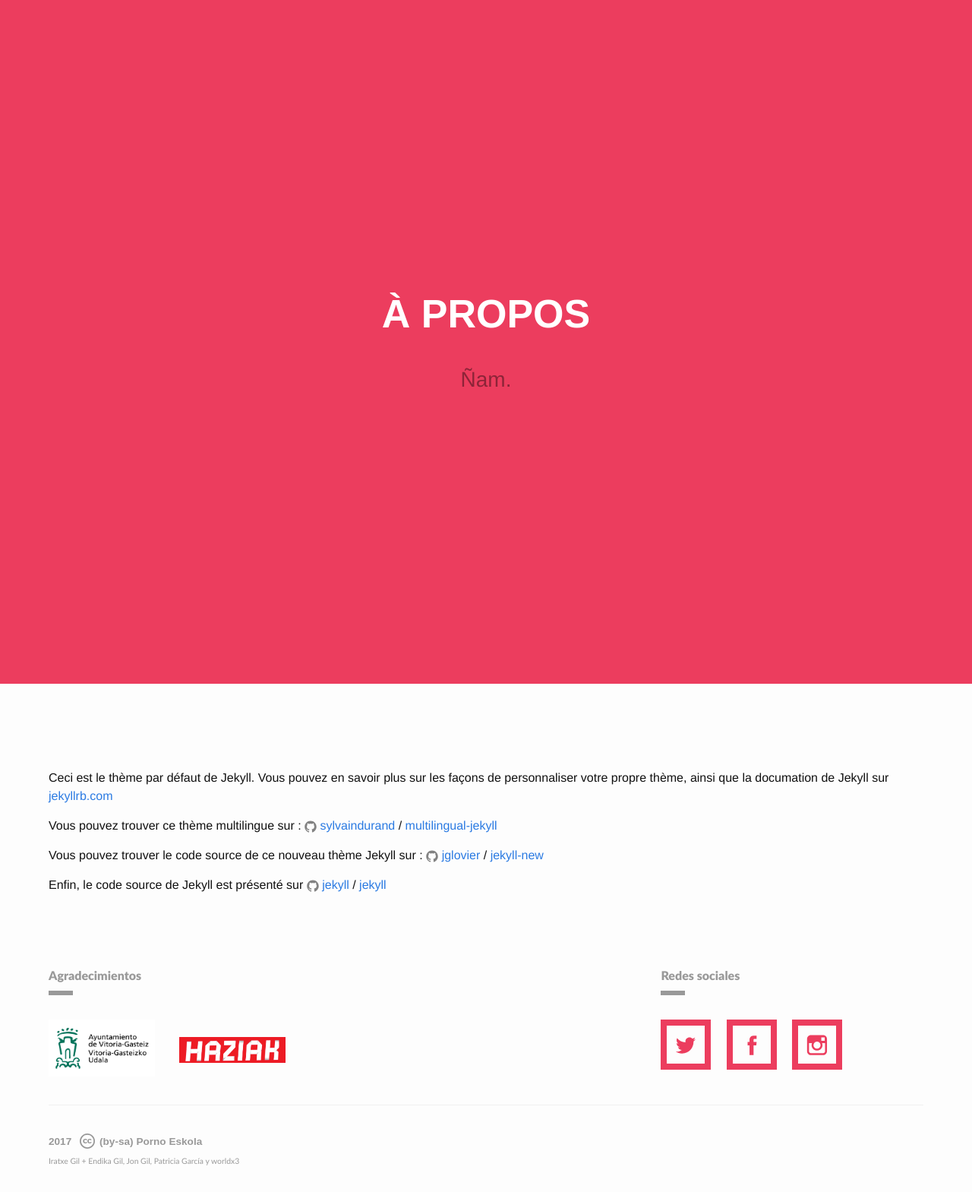
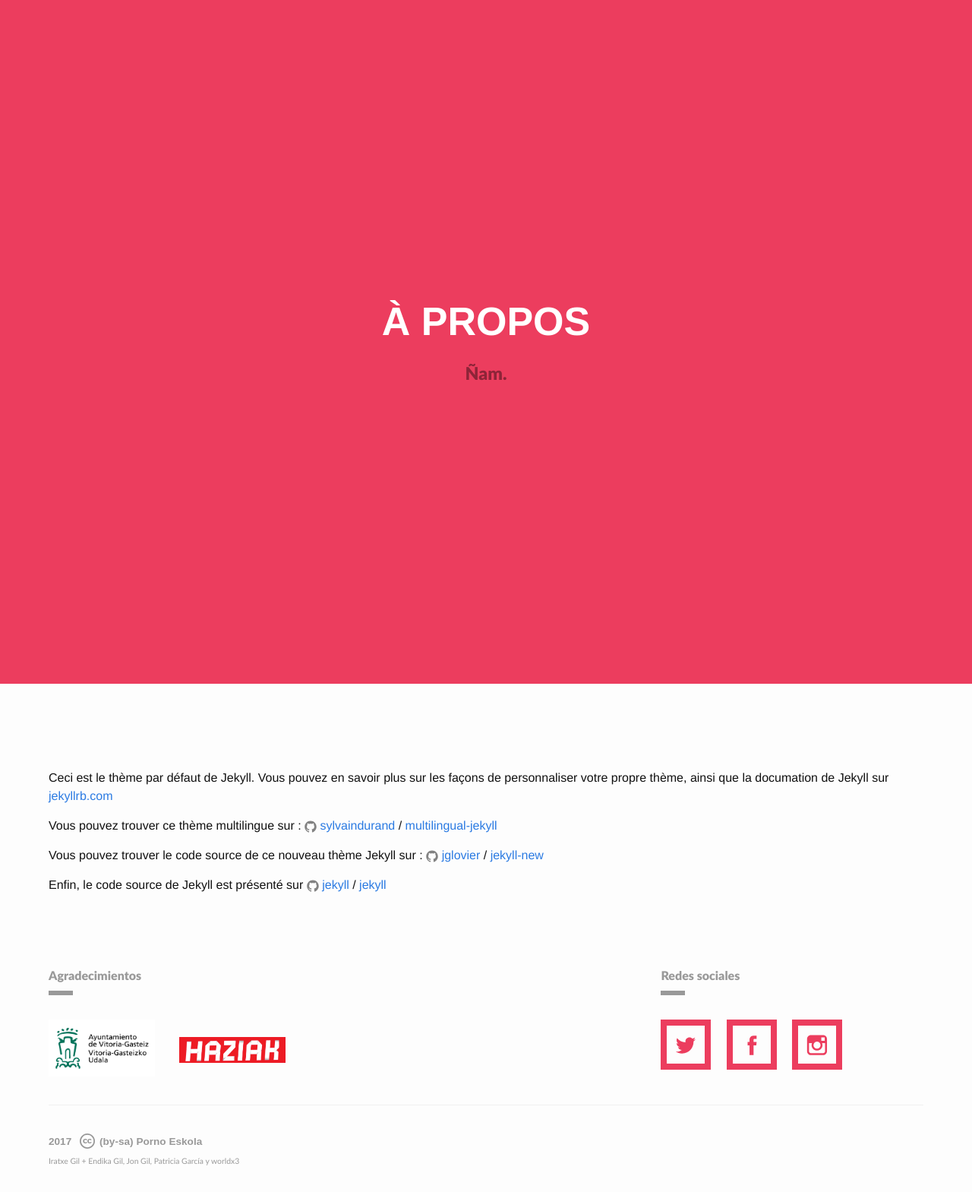
Before and after one commit to pornoeskola/site, a Jekyll site: the page built from a-propos.md, in a window 1280 px wide. Shown: the whole page at 76% size. Built offline with Jekyll 4.4.1, drawn with Linux system fonts in a browser that asks for light colours; some web fonts are replaced.

Commit message:
Resized title to hero.

```diff
--- a/_sass/view/_home.scss
+++ b/_sass/view/_home.scss
@@ -11,6 +11,7 @@
 .hero__content {
   flex: 0 1 90%;
   margin: 0 auto;
+  max-width: 900px;
   padding-bottom: 1rem;
 }
 
@@ -26,11 +27,13 @@
 
 .hero__description {
   @extend .flash_2;
+  @extend .typo-lato-black;
+
   color: $color-black;
-  font-size: 1.75rem;
-  line-height: 1.75rem;
+  font-size: 1.45rem;
+  line-height: 1.45rem;
   opacity: .4;
-  padding-top: 2rem;
+  padding-top: 1rem;
 }
 
 .hero__didactica {
```
Also changed, not shown: 3 other files.
